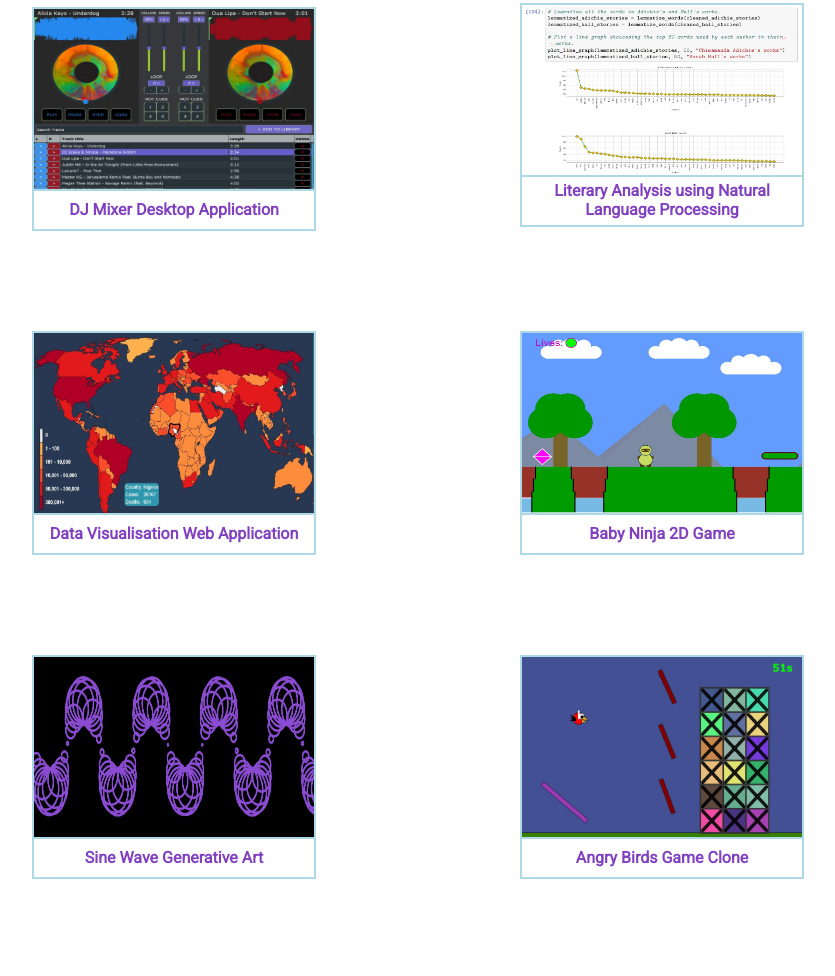
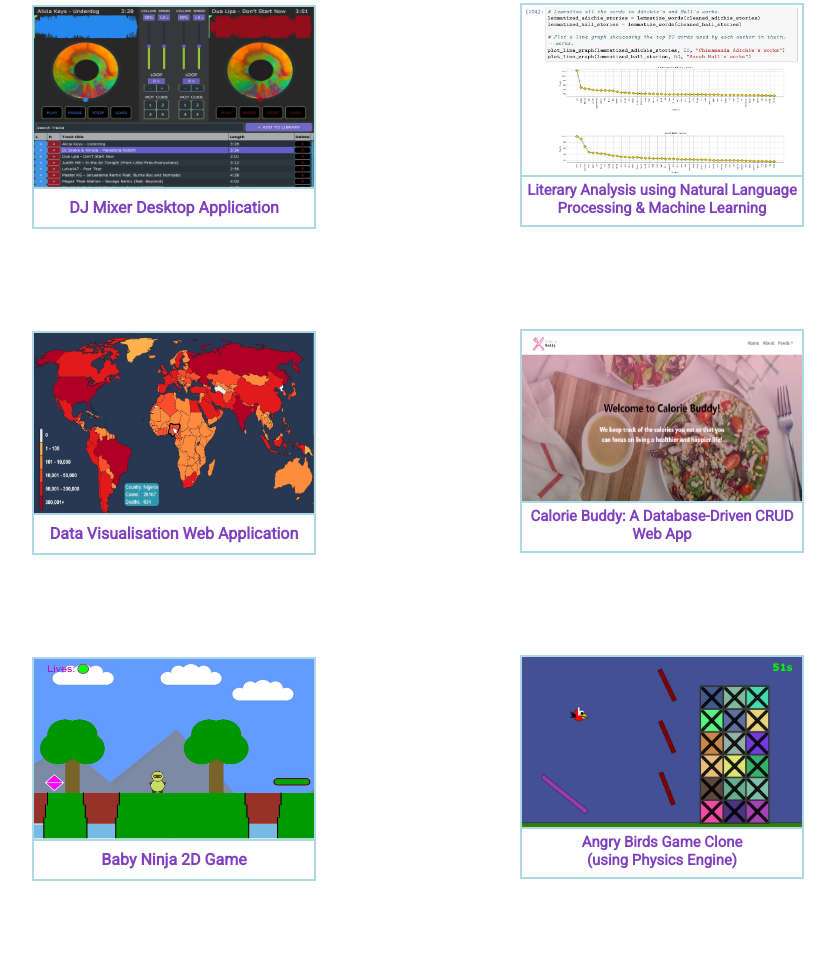
Before and after one commit to Mary-Brenda/personal-portfolio, a plain HTML site: page index.html in a window 1280 px wide. Shown: the part 955-1931 px from the top of the page, without its empty margins (222-1057 px from the left). Drawn offline with Linux system fonts and the light colour scheme.

Commit message:
Added Calorie Buddy Web App

```diff
--- a/index.html
+++ b/index.html
@@ -25,26 +25,25 @@
 				<div class="project-title">DJ Mixer Desktop Application</div>
 			</a>
 			<a class="project-tile" href="https://mary-brenda.github.io/Literary-Analysis-using-NLP/Literary%20Analysis%20Using%20Natural%20Language%20Processing%20(Work%20Sample).pdf" target="_blank">
-				<img class="project-pic" id="project-pic-with-longer-title" src="./img/literary_analysis_using_nlp.jpg" alt="Image of PDF document">
-				<div class="project-title" id="double-line-project-title">Literary Analysis using Natural Language Processing</div>
+				<img class="project-pic project-pic-with-longer-title" src="./img/literary_analysis_using_nlp.jpg" alt="Image of PDF document">
+				<div class="project-title double-line-project-title">Literary Analysis using Natural Language Processing & Machine Learning</div>
 			</a>
 			<a class="project-tile" href="https://mary-brenda.github.io/Data-Visualisation-App/" target="_blank">
 				<img class="project-pic" src="./img/data_vis_app.jpg" alt="Choropleth World Map">
 				<div class="project-title">Data Visualisation Web Application</div>
 			</a>
+			<a class="project-tile" href="https://calorie-buddy-web-app.herokuapp.com/" target="_blank">
+				<img class="project-pic project-pic-with-longer-title" src="./img/calorie_buddy_web_app.jpeg" alt="Home Page screenshot of Calorie Buddy Web App">
+				<div class="project-title double-line-project-title">Calorie Buddy: A Database-Driven CRUD Web App</div>
+			</a>
 			<a class="project-tile" href="https://mary-brenda.github.io/Baby-Ninja/Game%20Project%207/index.html" target="_blank">
 				<img class="project-pic" src="./img/baby_ninja.jpg" alt="2D Game">
 				<div class="project-title">Baby Ninja 2D Game</div>
 			</a>
-			<a class="project-tile" href="https://mary-brenda.github.io/GraphicsProgramming/SineWaveGenerativeArt/index.html"
-				target="_blank">
-				<img class="project-pic" src="./img/sine_wave_generative_art.jpg" alt="Sine Wave Generative Art">
-				<div class="project-title">Sine Wave Generative Art</div>
-			</a>
 			<a class="project-tile" href="https://mary-brenda.github.io/GraphicsProgramming/AngryBirdsGameClone/index.html"
 				target="_blank">
-				<img class="project-pic" src="./img/angry_birds_game_clone.jpg" alt="Angry Birds Game Clone">
-				<div class="project-title">Angry Birds Game Clone</div>
+				<img class="project-pic project-pic-with-longer-title" src="./img/angry_birds_game_clone.jpg" alt="Angry Birds Game Clone">
+				<div class="project-title double-line-project-title">Angry Birds Game Clone<br>(using Physics Engine)</div>
 			</a>
 			<a class="project-tile" href="https://mary-brenda.github.io/GraphicsProgramming/NoisyGridCompasses/index.html"
 				target="_blank">
@@ -55,6 +54,11 @@
 				target="_blank">
 				<img class="project-pic" src="./img/asteroid_game_clone.jpg" alt="Asteroid Game Clone">
 				<div class="project-title">Asteroid Game Clone</div>
+			</a>
+			<a class="project-tile" href="https://mary-brenda.github.io/GraphicsProgramming/SineWaveGenerativeArt/index.html"
+				target="_blank">
+				<img class="project-pic" src="./img/sine_wave_generative_art.jpg" alt="Sine Wave Generative Art">
+				<div class="project-title">Sine Wave Generative Art</div>
 			</a>
 			<a class="project-tile" href="https://mary-brenda.github.io/Magazine_Website/" target="_blank">
 				<img class="project-pic" src="./img/news_website.jpg" alt="News Website">
--- a/style.css
+++ b/style.css
@@ -107,12 +107,13 @@ p#update {
     color: hsl(270, 50%, 50%);
 }
 
-#project-pic-with-longer-title {
+.project-pic-with-longer-title {
     height: 170px;
 }
 
-#double-line-project-title {
+.double-line-project-title {
     padding-top: 0;
+    font-size: 14.9px;
 }
 
 .show-all {
```
Also changed, not shown: img/calorie_buddy_web_app.jpeg (added).
